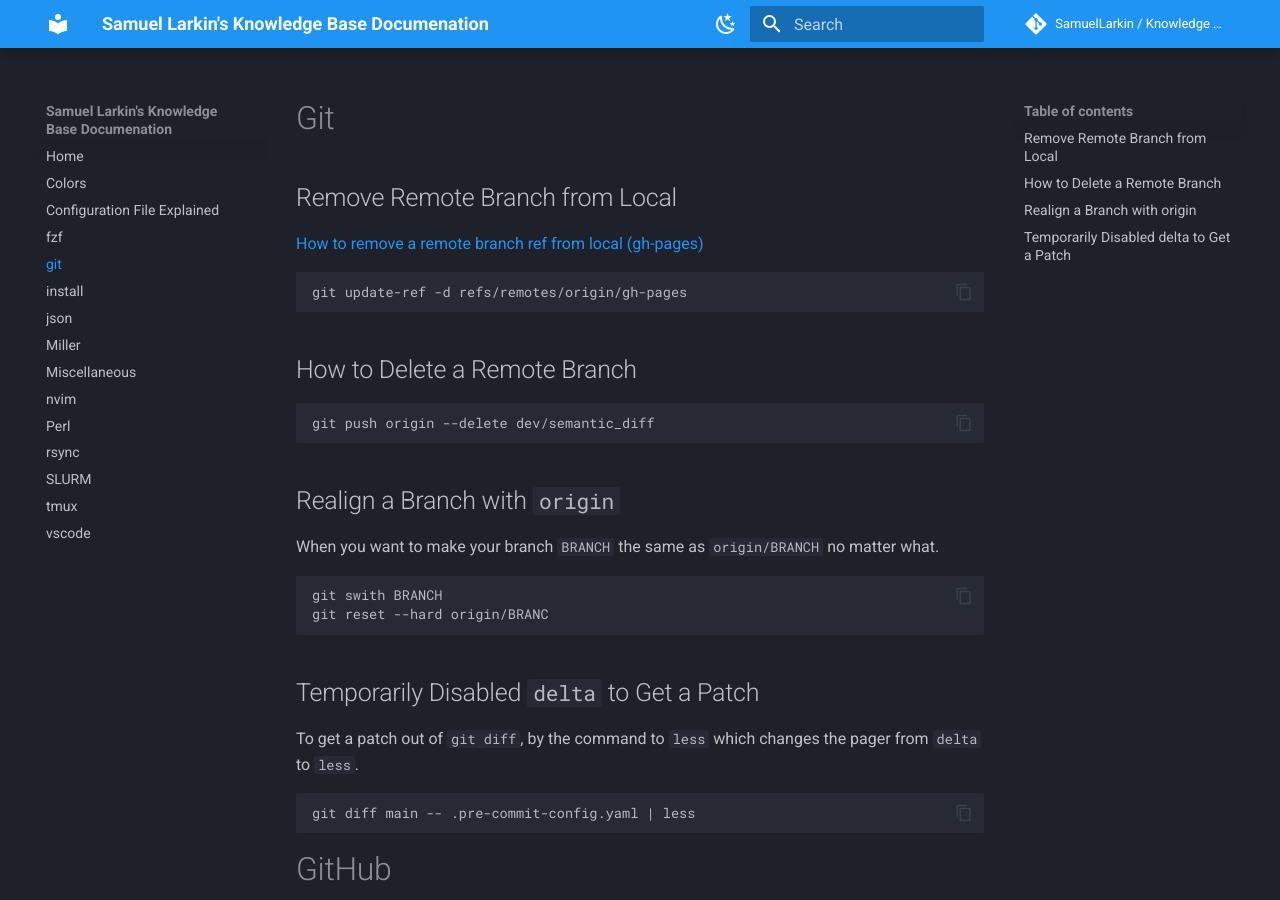
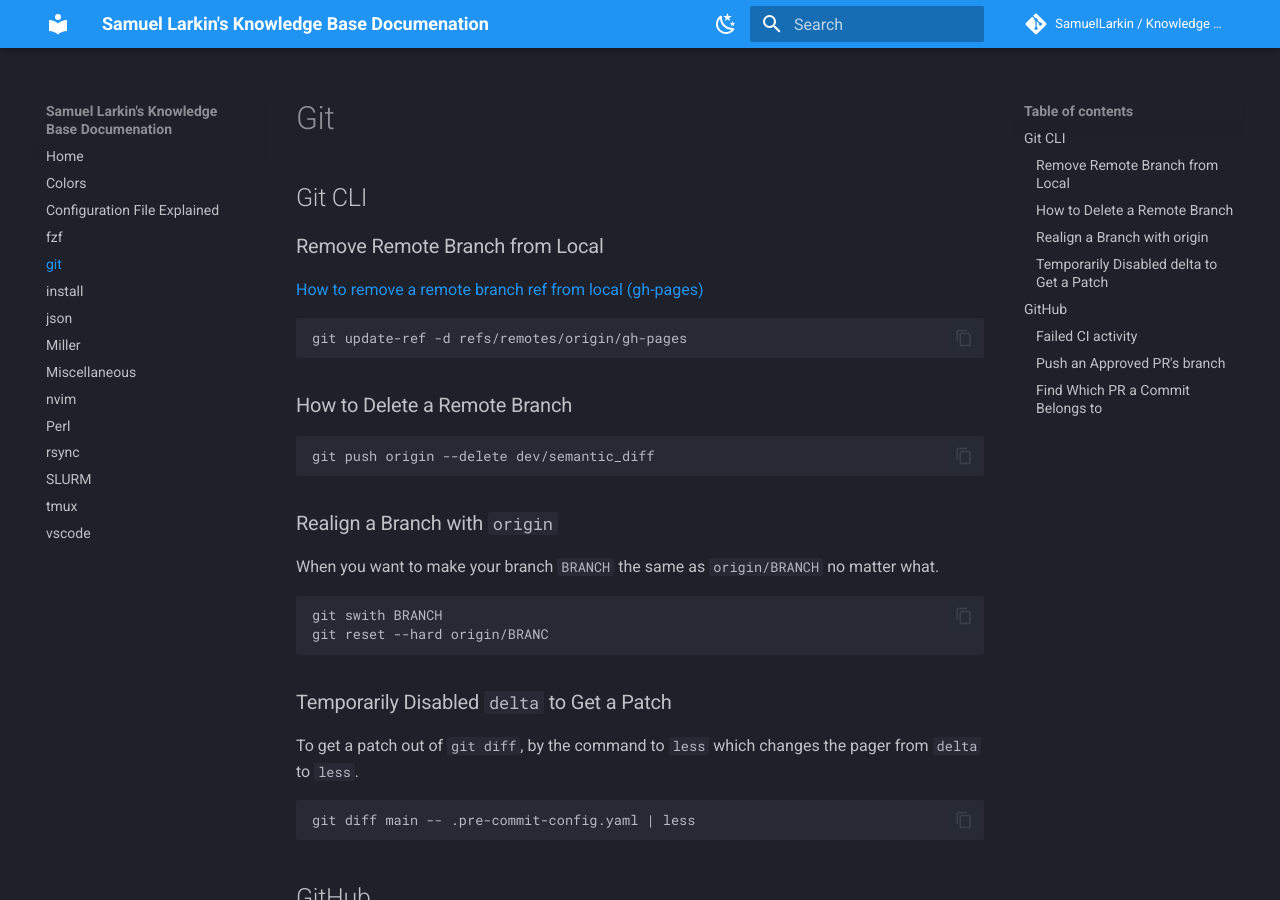
Before and after one commit to SamuelLarkin/kb, an MkDocs documentation site: the page built from docs/git.md, in a window 1280 px wide and 900 px high. Built offline with MkDocs 1.6.1 and Material for MkDocs 9.7.7, drawn with Linux system fonts in a browser that asks for light colours; comment, search, counter and statistics services are not loaded; the version menu is left out.

Commit message:
fix: table of content

````diff
--- a/docs/git.md
+++ b/docs/git.md
@@ -1,6 +1,8 @@
 # Git
 
-## Remove Remote Branch from Local
+## Git CLI
+
+### Remove Remote Branch from Local
 
 [How to remove a remote branch ref from local (gh-pages)](https://stackoverflow.com/a/64618529)
 
@@ -8,13 +10,13 @@
 git update-ref -d refs/remotes/origin/gh-pages
 ```
 
-## How to Delete a Remote Branch
+### How to Delete a Remote Branch
 
 ```sh
 git push origin --delete dev/semantic_diff
 ```
 
-## Realign a Branch with `origin`
+### Realign a Branch with `origin`
 
 When you want to make your branch `BRANCH` the same as `origin/BRANCH` no matter what.
 
@@ -23,7 +25,7 @@ git swith BRANCH
 git reset --hard origin/BRANC
 ```
 
-## Temporarily Disabled `delta` to Get a Patch
+### Temporarily Disabled `delta` to Get a Patch
 
 To get a patch out of `git diff`, by the command to `less` which changes the pager from `delta` to `less`.
 
@@ -31,9 +33,9 @@ To get a patch out of `git diff`, by the command to `less` which changes the pag
 git diff main -- .pre-commit-config.yaml | less
 ```
 
-# GitHub
+## GitHub
 
-## Failed CI activity
+### Failed CI activity
 
 Delete all failed `CI activity` for a given user.
 [Delete GitHub workflow runs using the gh cli](https://blog.oddbit.com/post/2022-09-22-delete-workflow-runs/)
@@ -43,7 +45,7 @@ gh run list --status failure --user samuellarkin --json databaseId -q '.[].datab
 | parallel --jobs  1 "gh api repos/$(gh repo view --json nameWithOwner -q .nameWithOwner)/actions/runs/{} -X DELETE"
 ```
 
-## Push an Approved PR's branch
+### Push an Approved PR's branch
 
 Once a PR is approved, you can use the following command to merge your `dev/work` branch to `main` given that your branch is at the tip of `main`.
 This effectively does a fast forward push from the CLI.
@@ -52,7 +54,7 @@ This effectively does a fast forward push from the CLI.
 git push origin origin/dev/work:main
 ```
 
-## Find Which PR a Commit Belongs to
+### Find Which PR a Commit Belongs to
 
 When you want to know a commit what added during which Pull Request:
 
````
Also changed, not shown: docs/install.md (+2 -2 lines), docs/rsync.md (+5 -1 lines), docs/vscode.md (+3 -3 lines).
